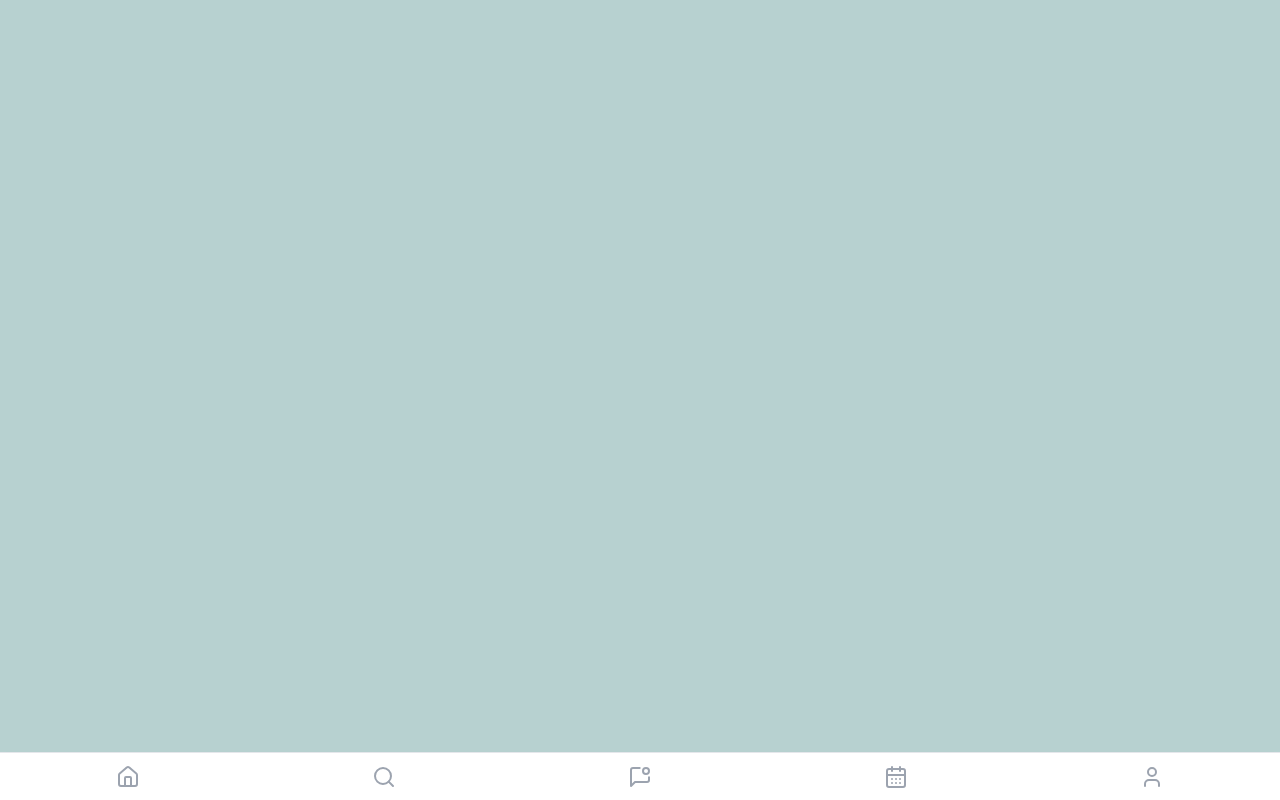
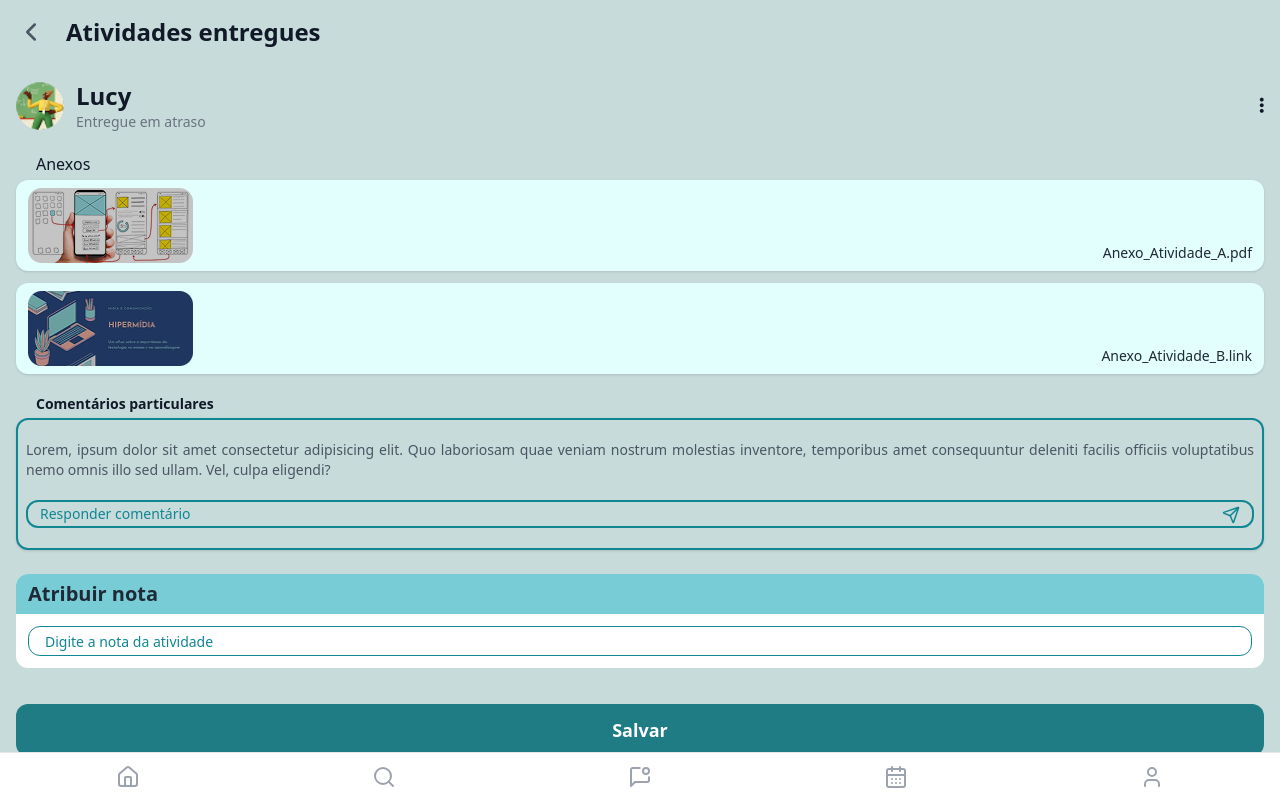
Before and after one commit to MateusRamos/App_Professores, a React (Create React App) app: page /atividades/01/entregues/aluno/01 in a window 1280 px wide. Before the commit this address had no page. Built offline with nearby package versions, Linux system fonts and the light colour scheme.

Commit message:
Criação de tela de entrega de atividade de uma aluno

```diff
--- a/src/App.js
+++ b/src/App.js
@@ -14,6 +14,7 @@ import Disciplinas from "./pages/Disciplinas";
 import MatrizCurricular from "./pages/MatrizCurricular";
 import MatrizCurricular_Curso from "./pages/MartrizCurricular_Curso";
 import MatrizCurricular_Disciplina from "./pages/MatrizCurricular_Disciplina";
+import Aluno from "./pages/Aluno";
 
 function App() {
   return (
@@ -31,6 +32,7 @@ function App() {
             <Route path="/matriz_curricular" element={<MatrizCurricular />} />
             <Route path="/matriz_curricular/:id/curso" element={<MatrizCurricular_Curso />} />
             <Route path="/matriz_curricular/curso/:id/disciplina" element={<MatrizCurricular_Disciplina />} />
+            <Route path="/atividades/01/entregues/aluno/01" element={<Aluno />} />
           </Routes>
         </div>
       </div>
--- /dev/null
+++ b/src/pages/Aluno.jsx
@@ -0,0 +1,95 @@
+import { useState } from "react";
+import { useNavigate } from "react-router-dom";
+import { ChevronLeft, Send } from "lucide-react";
+
+export default function AtividadesEntregues() {
+  const navigate = useNavigate();
+
+  return (
+    <div className="bg-[#c7dbdb] px-4 py-2flex flex-col justify-between">
+      <div>
+        {/* Topo com botão de voltar */}
+        <div className="flex items-center py-4 mb-4">
+          <button onClick={() => navigate("/atividades/01/entregues")} className="text-gray-600 font-bold me-5">
+            <ChevronLeft size={30} />
+          </button>
+          <h1 className="text-2xl text-gray-900 font-semibold">Atividades entregues</h1>
+        </div>
+
+        {/* Cabeçalho da entrega */}
+        <div className="flex items-center justify-between gap-4 mb-5">
+          <div className="flex items-center">
+            <img
+              src="/imagens/perfil_alunos_04.png"
+              alt="Lucy"
+              className="w-12 h-12 rounded-full me-3"
+            />
+            <div>
+              <p className="text-2xl font-semibold text-gray-900">Lucy</p>
+              <p className="text-sm text-gray-500">Entregue em atraso</p>
+            </div>
+          </div>
+          <div>
+            <i class="fa-solid fa-ellipsis-vertical text-gray-900 text-lg"></i>
+          </div>
+        </div>
+
+        {/* Anexos */}
+        <div className="mb-5">
+          <p className="text-smfont-semibold text-gray-900 mb-1 ps-5">Anexos</p>
+          <div className="space-y-3">
+            <div className="bg-[#E2FFFE] rounded-xl shadow px-3 py-2 flex items-end justify-between gap-4">
+              <img
+                src="/imagens/anexos (2).png"
+                alt="Anexo A"
+                className="w-[165px] h-[75px] rounded"
+              />
+              <p className="text-gray-800 text-sm">Anexo_Atividade_A.pdf</p>
+            </div>
+            <div className="bg-[#E2FFFE] rounded-xl shadow px-3 py-2 flex items-end justify-between gap-4">
+              <img
+                src="/imagens/anexos (1).png"
+                alt="Anexo A"
+                className="w-[165px] h-[75px] rounded"
+              />
+              <p className="text-gray-800 text-sm">Anexo_Atividade_B.link</p>
+            </div>
+          </div>
+        </div>
+
+        {/* Comentários particulares */}
+        <div className="mb-6">
+          <p className="text-sm font-semibold text-gray-900 mb-1 ps-5 ">Comentários particulares</p>
+          <div className="px-2 py-5 border-2 rounded-xl border-[#118693] shadow p-4 text-sm text-gray-600 mb-2">
+            <p className="text-justify">Lorem, ipsum dolor sit amet consectetur adipisicing elit. Quo laboriosam quae veniam nostrum molestias inventore, temporibus amet consequuntur deleniti facilis officiis voluptatibus nemo omnis illo sed ullam. Vel, culpa eligendi?</p>
+            <button className="w-full mt-5 text-sm text-gray-600 border-2 rounded-xl border-[#118693] py-0.5 px-3 flex justify-between">
+            <p className="text-[#118693]">Responder comentário</p>
+            <Send className="mt-0.5 text-[#118693] font-thin" size={18} />
+            </button>
+          </div>
+        </div>
+
+        {/* Atribuir nota */}
+        <div className="mb-9 bg-white rounded-xl">
+          <div className="bg-[#78CCD5] rounded-t-xl py-1.5 px-3">
+            <p className="text-xl font-semibold text-gray-800">Atribuir nota</p>
+          </div>
+          <div className="py-3 px-3">
+            <input
+              type="text"
+              placeholder="Digite a nota da atividade"
+              className="w-full rounded-xl px-4 py-0.5 border border-[#118693] focus:outline-none placeholder:text-sm placeholder:text-[#118693]"
+            />
+          </div>
+        </div>
+      </div>
+
+      {/* Botão Salvar */}
+      <div>
+        <button className="bg-[#1f7c85] text-white w-full py-3 rounded-xl font-semibold text-lg">
+          Salvar
+        </button>
+      </div>
+    </div>
+  );
+}
--- a/src/pages/AtividadesEntregues.jsx
+++ b/src/pages/AtividadesEntregues.jsx
@@ -144,6 +144,7 @@ export default function AtividadesEntregues() {
           {alunosFiltrados.map((atividade) => (
             <div
               key={atividade.id}
+              onClick={() => navigate("/atividades/01/entregues/aluno/01")}
               className="bg-white rounded-xl shadow p-4 flex items-center justify-between"
             >
               <div className="flex items-center gap-3">
--- a/src/pages/MatrizCurricular_Disciplina.jsx
+++ b/src/pages/MatrizCurricular_Disciplina.jsx
@@ -1,14 +1,10 @@
 import { useState } from "react";
 import { useNavigate } from "react-router-dom";
-import { ChevronLeft, ChevronDown, ChevronUp, ChevronRight } from "lucide-react";
+import { ChevronLeft } from "lucide-react";
 
 export default function AtividadesEntregues() {
   const navigate = useNavigate();
-  const [expandedPeriod, setExpandedPeriod] = useState(null); // novo estado
-
-  const togglePeriod = (id) => {
-    setExpandedPeriod(expandedPeriod === id ? null : id);
-  };
+  const [expandedPeriod, setExpandedPeriod] = useState(null);
 
   return (
     <div>
@@ -69,11 +65,7 @@ export default function AtividadesEntregues() {
           </div>
           <div className="border-b mb-2 pb-1 border-[#118693]">
             <p className="text-black font-semibold mb-2">Bibliografia:</p>
-            <p className="text-gray-500 text-sm text-justify pb-3">LOWDERMILK, Travis. Design Centrado no Usuário. 1. ed. São Paulo: Novatec, 2013.
-
-ROGERS, Yvonne; SHARP, Helen; PREECE, Jenny. Design de Interação: Além da Interação Humano-Computador. 3. ed. São Paulo: Bookman,2013.
-
-MORAES, Anamaria de; SANTA ROSA, José Guilherme. Avaliação e Projetono Design de Interfaces. 2. ED. São Palo: Editora 2AB,2012.</p>
+            <p className="text-gray-500 text-sm text-justify pb-3">LOWDERMILK, Travis. Design Centrado no Usuário. 1. ed. São Paulo: Novatec, 2013.<br/>ROGERS, Yvonne; SHARP, Helen; PREECE, Jenny. Design de Interação: Além da Interação Humano-Computador. 3. ed. São Paulo: Bookman,2013.<br/>MORAES, Anamaria de; SANTA ROSA, José Guilherme. Avaliação e Projetono Design de Interfaces. 2. ED. São Palo: Editora 2AB,2012.</p>
           </div>
         </div>
       </div>
```
Also changed, not shown: public/imagens/anexos (1).png (added), public/imagens/anexos (2).png (added).
